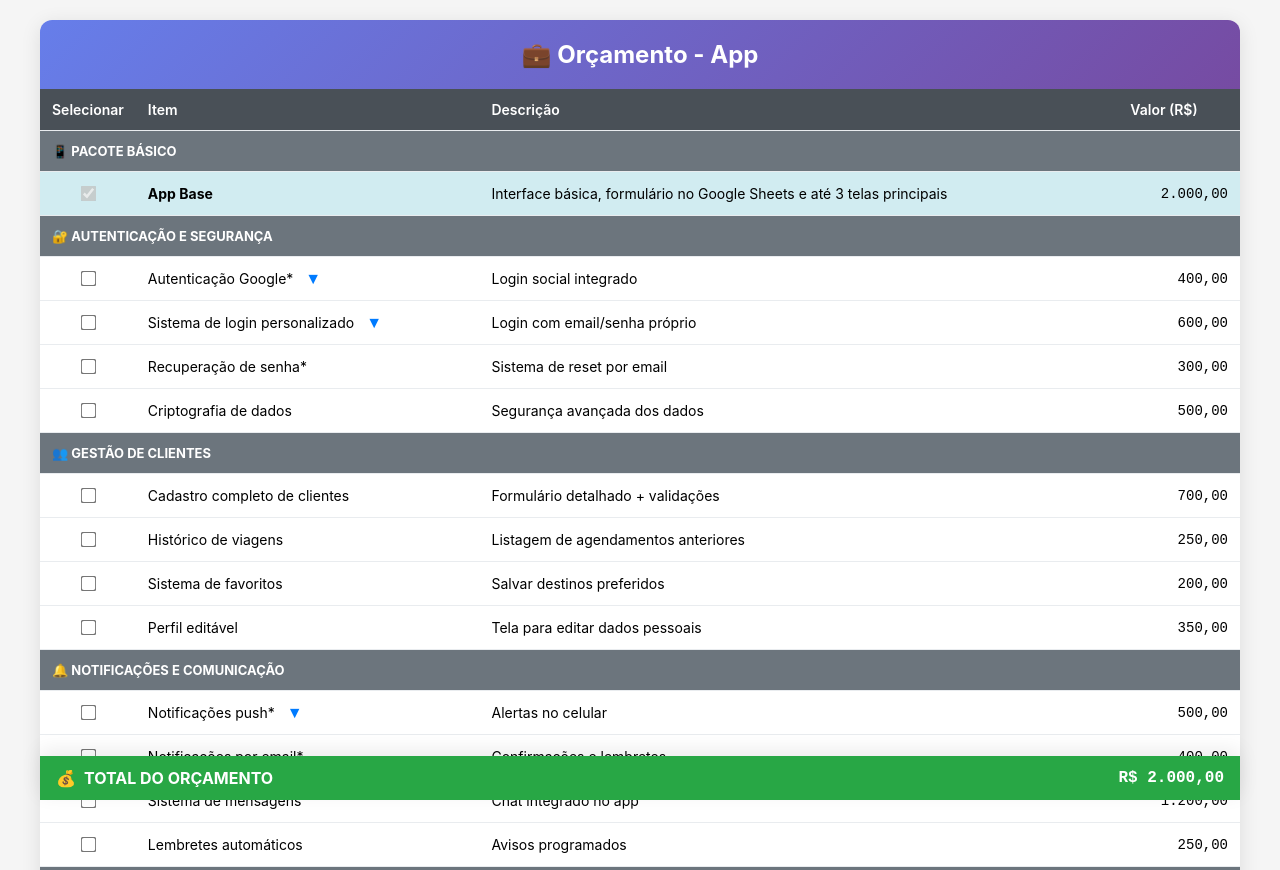
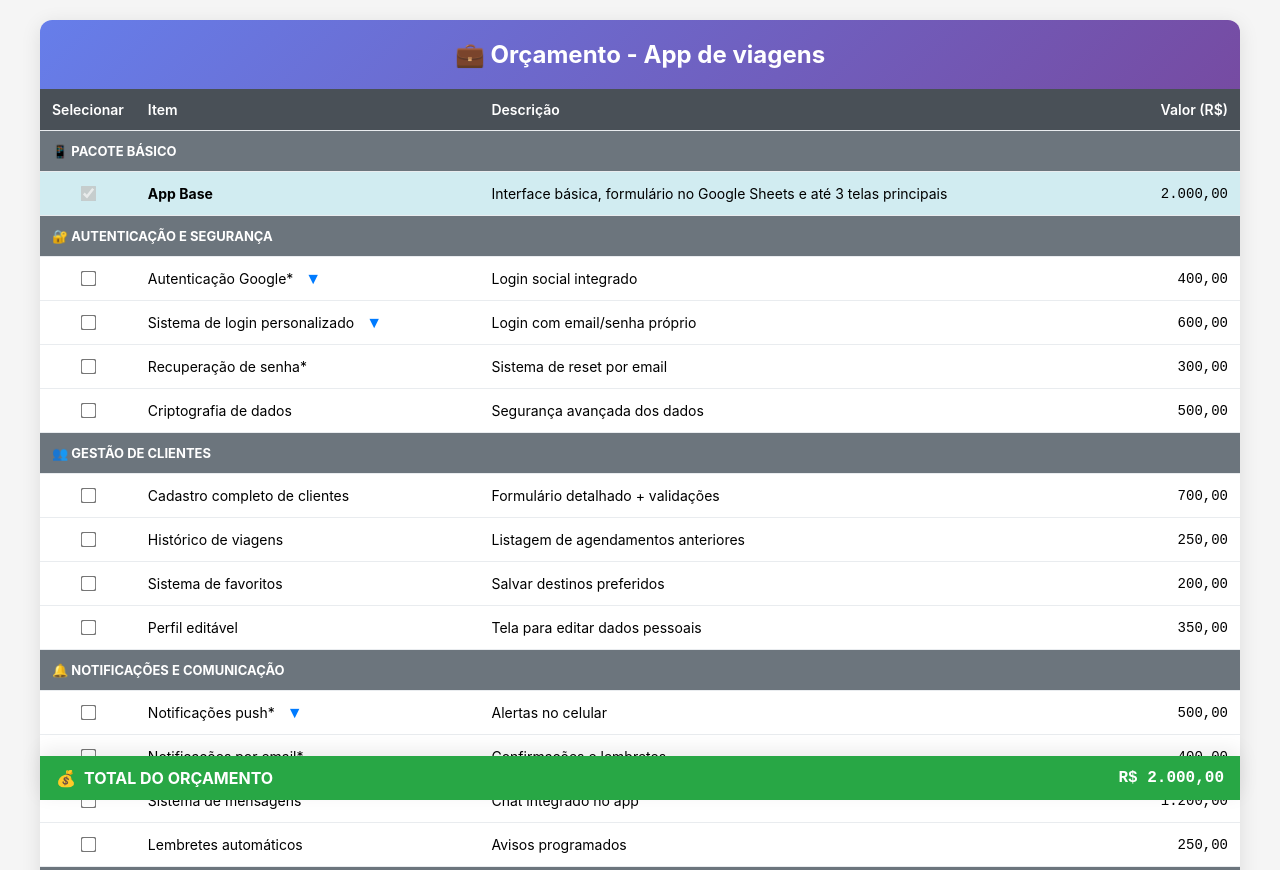
Before and after one commit to LuizDusky/OrcamentoApp, a plain HTML site: page index.html in a window 1280 px wide. Shown: the top 870 px of the page. Drawn offline with Linux system fonts and the light colour scheme.

Commit message:
Update index 10

```diff
--- a/index.html
+++ b/index.html
@@ -52,7 +52,9 @@
             text-align: left;
             border-bottom: 1px solid #e9ecef;
         }
-
+		table thead th:last-child {
+   			text-align: right; /* só o último th, que é "Valor (R$)" */
+		}
         th {
             background: #495057;
             color: white;
@@ -61,6 +63,7 @@
             top: 0;
             z-index: 10;
         }
+
 
         .categoria {
             background: #6c757d;
@@ -262,7 +265,7 @@
 <body>
     <div class="container">
         <div class="header">
-            <h1>💼 Orçamento - App</h1>
+            <h1>💼 Orçamento - App de viagens</h1>
         </div>
 
         <div class="content">
```
